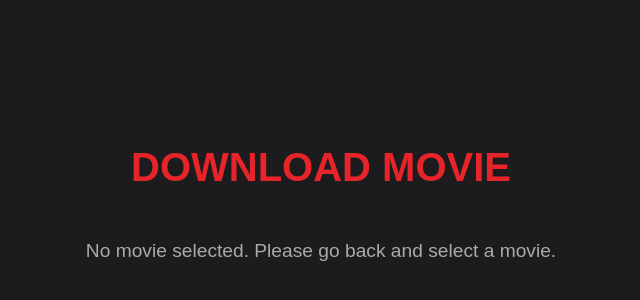
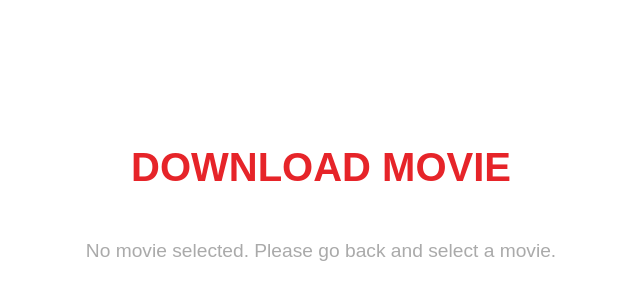
Before and after one commit to Site-we/Marvel, a plain HTML site: page download.html in a window 1280 px wide. Shown: the part 200-500 px from the top of the page, without its empty margins (319-959 px from the left). Drawn offline with Linux system fonts and the light colour scheme.

Commit message:
Update download.html

```diff
--- a/download.html
+++ b/download.html
@@ -9,7 +9,7 @@
       font-family: Arial, sans-serif;
       margin: 0;
       padding: 0;
-      background-color: #1c1c1e;
+      background-color: white; /* Set background color to white */
       color: #000000;
       display: flex;
       flex-direction: column;
```
